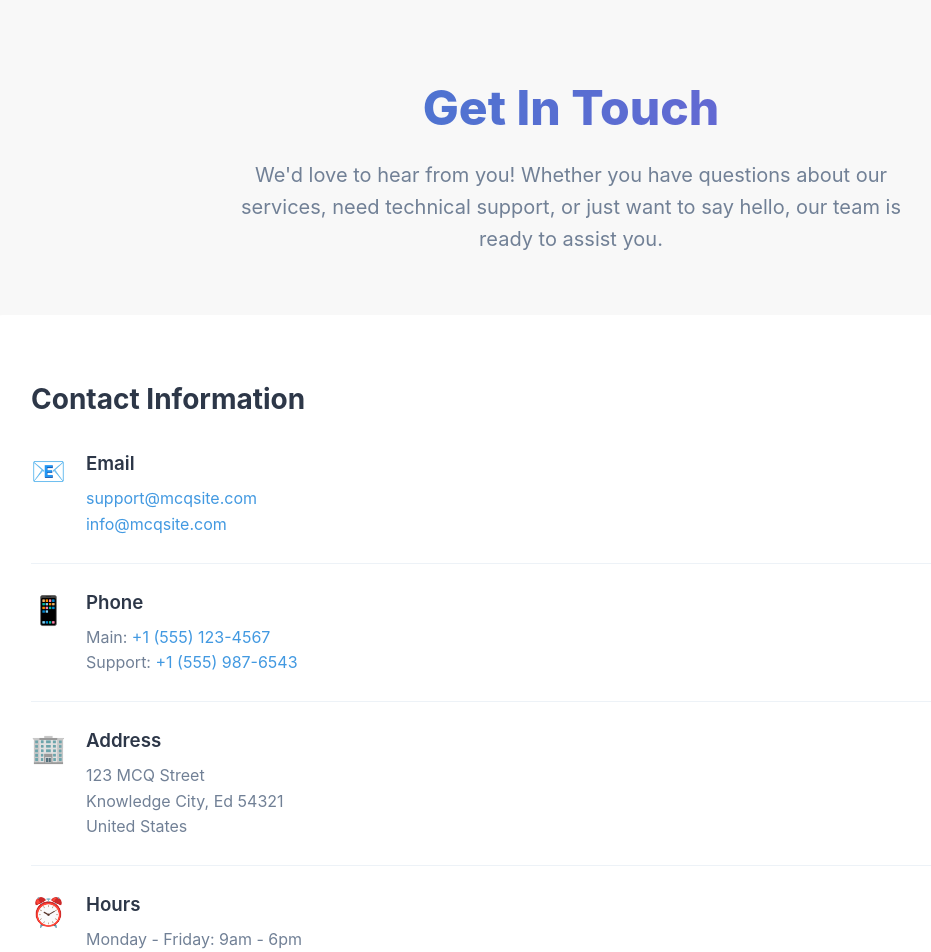
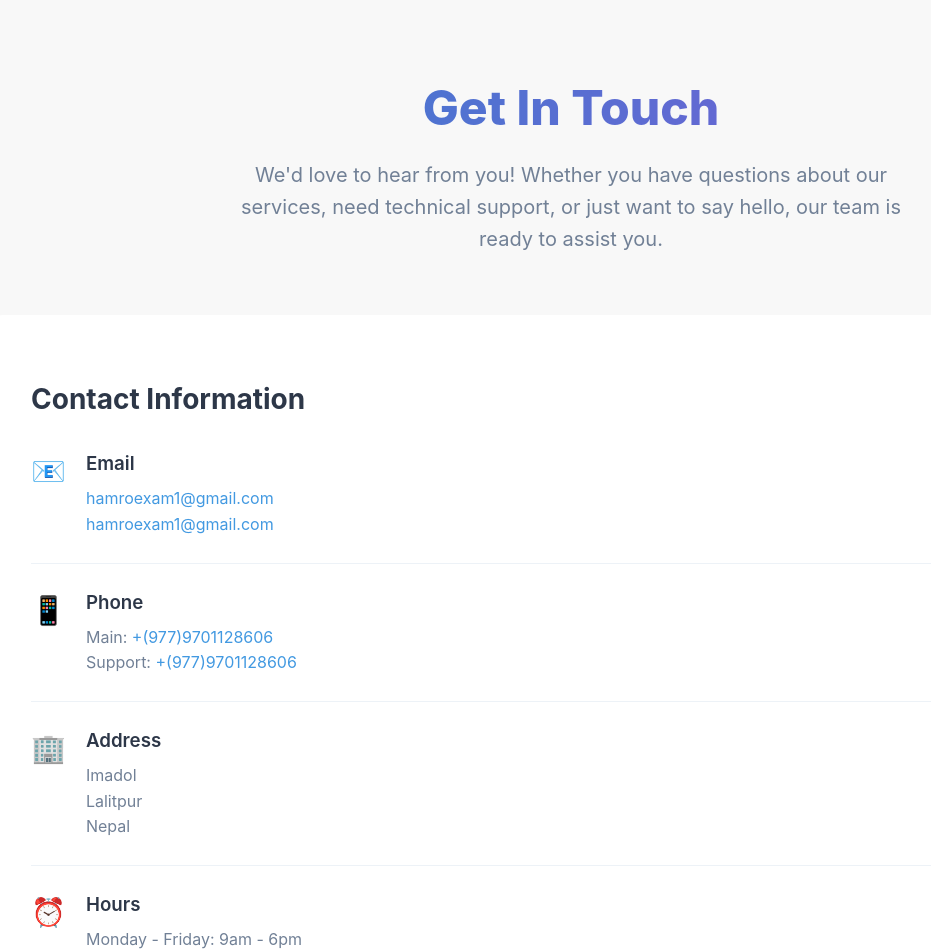
Before and after one commit to prakashydv01/MCQFrontend, a React (Vite) app: page /contact in a window 1280 px wide. Shown: the top 952 px of the page, without its empty margins (69-1000 px from the left). Built offline with nearby package versions, Linux system fonts and the light colour scheme.

Commit message:
some changes

```diff
--- a/src/components/layout/Header.jsx
+++ b/src/components/layout/Header.jsx
@@ -27,6 +27,7 @@ import LibraryBooks from '@mui/icons-material/LibraryBooks';
 import PersonAdd from '@mui/icons-material/PersonAdd';
 import Book from '@mui/icons-material/Book';
 // Add more icons here as needed
+import logo from '../../assets/images/Hamro-Exam.png';
 
 
 import { Link } from 'react-router-dom';
@@ -205,14 +206,24 @@ export default function Header() {
     >
       <Toolbar sx={{ justifyContent: 'space-between', px: { xs: 2, md: 4 } }}>
         {/* Logo */}
-        <Box component={Link} to="/" display="flex" alignItems="center" gap={1} sx={{ textDecoration: 'none', color: 'inherit' }}>
-          <Avatar
-            src="https://res.cloudinary.com/backendsrc/image/upload/v1750496030/Hamro-Exam_dvxxum.png"
-            alt="MCQMaster Logo"
-            sx={{ width: 40, height: 40 }}
-          />
-          <Typography variant="h6" fontWeight="bold">Hamro Exam</Typography>
-        </Box>
+       <Box
+  component={Link}
+  to="/"
+  display="flex"
+  alignItems="center"
+  gap={1}
+  sx={{ textDecoration: 'none', color: 'inherit' }}
+>
+  <Avatar
+    src={logo}
+    alt="MCQMaster Logo"
+    sx={{ width: 40, height: 40 }}
+  />
+  <Typography variant="h6" fontWeight="bold">
+    Hamro Exam
+  </Typography>
+</Box>
+
 
         {/* Desktop Menu */}
         {renderDesktopMenu}
--- a/src/components/section/Hero.jsx
+++ b/src/components/section/Hero.jsx
@@ -4,6 +4,8 @@ import Typography from '@mui/material/Typography';
 import Button from '@mui/material/Button';
 import Container from '@mui/material/Container';
 import { useTheme } from '@mui/material/styles';
+// Image import
+import studentImg from '../../assets/images/student.jpg';
 
 
 export default function Hero() {
@@ -26,7 +28,7 @@ export default function Hero() {
           right: 0,
           bottom: 0,
           left: 0,
-          backgroundImage: 'url("https://res.cloudinary.com/backendsrc/image/upload/v1750496005/student_xlhnmy.jpg")',
+          backgroundImage: `url(${studentImg})`,
           backgroundSize: 'cover',
           backgroundPosition: 'center',
           backgroundRepeat: 'no-repeat',
--- a/src/page/support/aboutUs.jsx
+++ b/src/page/support/aboutUs.jsx
@@ -3,10 +3,10 @@ import { useState } from 'react';
 const AboutPage = () => {
   // Single operator data
   const operator = {
-    name: 'Your Name', // Replace with your name
+    name: 'Prakash Yadav', // Replace with your name
     role: 'Founder & Developer',
     bio: 'I created Hamro Exam to provide high-quality MCQ practice for students and professionals. With a passion for education technology, I built this platform to make test preparation accessible and effective for everyone.',
-    image: 'https://images.unsplash.com/photo-1507003211169-0a1dd7228f2d?ixlib=rb-1.2.1&auto=format&fit=crop&w=300&q=80', // Replace with your photo
+    image: 'https://res.cloudinary.com/backendsrc/image/upload/v1750821073/WhatsApp_Image_2025-06-15_at_10.21.29_PM_pv13na.jpg', // Replace with your photo
     funFact: 'Believes in the power of education to transform lives'
   };
 
--- a/src/page/support/contact.jsx
+++ b/src/page/support/contact.jsx
@@ -169,7 +169,7 @@ const ContactPage = () => {
     },
     {
       question: "Where are your offices located?",
-      answer: "Our headquarters are at 123 MCQ Street in Knowledge City. We also have regional offices in several major cities worldwide.",
+      answer: "Our headquarters are at imadol , Lalitpur. We also have regional offices in several major cities worldwide.",
       isOpen: false
     },
     {
@@ -213,12 +213,12 @@ const ContactPage = () => {
             <div style={styles.infoContent}>
               <h3 style={styles.infoHeading}>Email</h3>
               <p style={styles.infoText}>
-                <a href="mailto:support@mcqsite.com" style={{ color: '#4299e1', textDecoration: 'none' }}>
-                  support@mcqsite.com
+                <a href="hamroexam1@gmail.com" style={{ color: '#4299e1', textDecoration: 'none' }}>
+                  hamroexam1@gmail.com
                 </a>
                 <br />
-                <a href="mailto:info@mcqsite.com" style={{ color: '#4299e1', textDecoration: 'none' }}>
-                  info@mcqsite.com
+                <a href="hamroexam1@gmail.com" style={{ color: '#4299e1', textDecoration: 'none' }}>
+                  hamroexam1@gmail.com
                 </a>
               </p>
             </div>
@@ -229,9 +229,9 @@ const ContactPage = () => {
             <div style={styles.infoContent}>
               <h3 style={styles.infoHeading}>Phone</h3>
               <p style={styles.infoText}>
-                Main: <a href="tel:+15551234567" style={{ color: '#4299e1', textDecoration: 'none' }}>+1 (555) 123-4567</a>
+                Main: <a href="Phone: 9701128606" style={{ color: '#4299e1', textDecoration: 'none' }}>+(977)9701128606</a>
                 <br />
-                Support: <a href="tel:+15559876543" style={{ color: '#4299e1', textDecoration: 'none' }}>+1 (555) 987-6543</a>
+                Support: <a href="tel:+15559876543" style={{ color: '#4299e1', textDecoration: 'none' }}>+(977)9701128606</a>
               </p>
             </div>
           </div>
@@ -241,9 +241,9 @@ const ContactPage = () => {
             <div style={styles.infoContent}>
               <h3 style={styles.infoHeading}>Address</h3>
               <p style={styles.infoText}>
-                123 MCQ Street<br />
-                Knowledge City, Ed 54321<br />
-                United States
+                Imadol<br />
+                Lalitpur<br />
+                Nepal
               </p>
             </div>
           </div>
@@ -261,9 +261,7 @@ const ContactPage = () => {
           </div>
 
           <div style={styles.socialLinks}>
-            <a href="https://twitter.com" style={styles.socialLink} aria-label="Twitter">
-              🐦
-            </a>
+
             <a href="https://facebook.com" style={styles.socialLink} aria-label="Facebook">
               👍
             </a>
```
